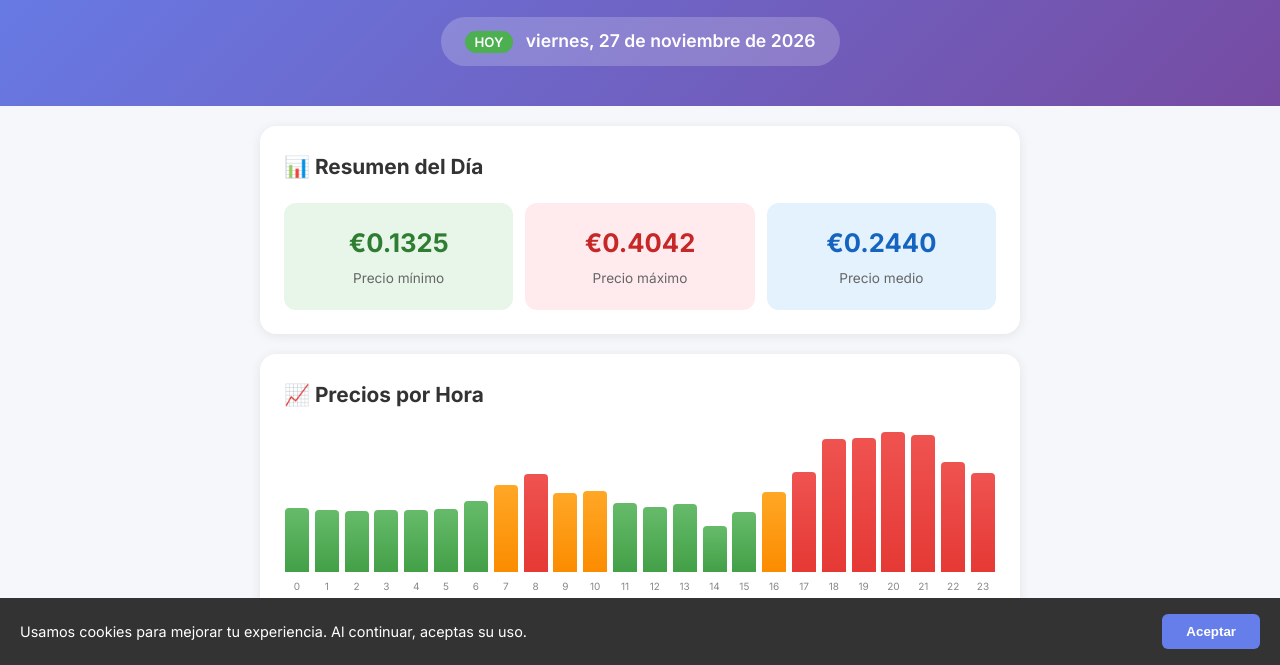
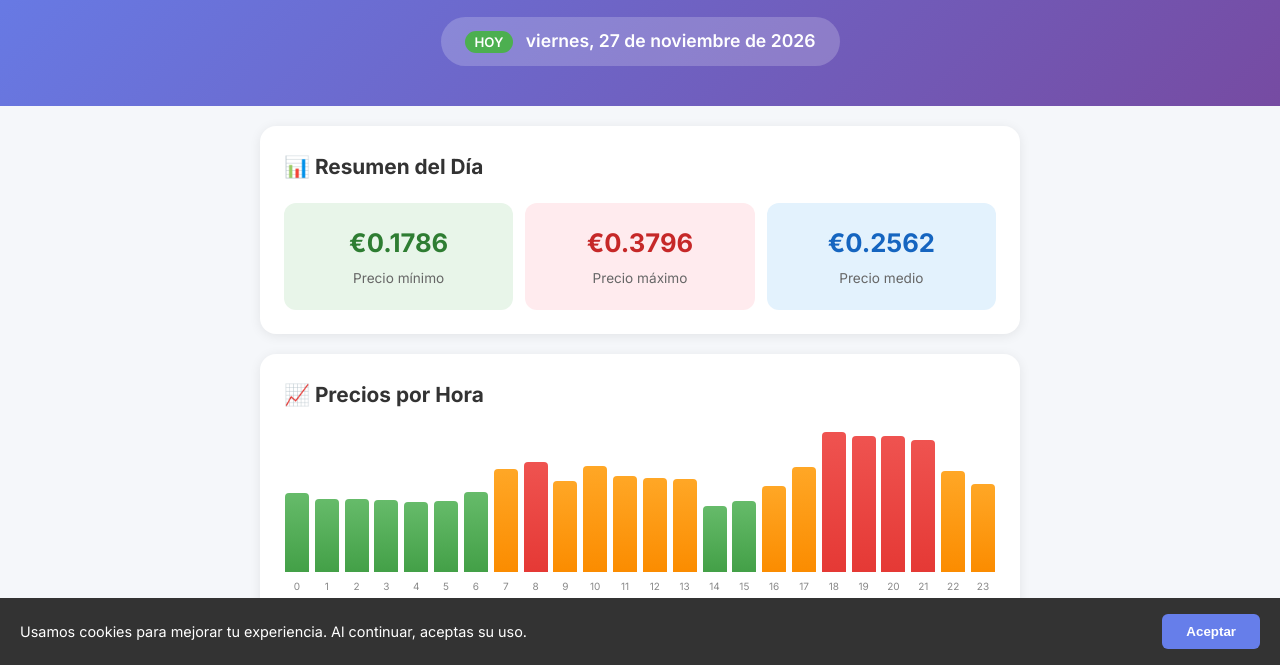
Before and after one commit to plc105226-byte/luzfacil, a plain HTML site: page index.html in a window 1280 px wide. Shown: the part 135-800 px from the top of the page. Drawn offline with Linux system fonts and the light colour scheme.

Commit message:
Update prices for 2026-11-27

```diff
--- a/index.html
+++ b/index.html
@@ -566,30 +566,30 @@
   <script>
     // PRICE DATA - Updated by update_prices.R
     const priceData = [
-      { hour: 0, price: 185.5 },
-      { hour: 1, price: 178.0 },
-      { hour: 2, price: 176.6 },
-      { hour: 3, price: 177.1 },
-      { hour: 4, price: 178.9 },
-      { hour: 5, price: 181.9 },
-      { hour: 6, price: 205.7 },
-      { hour: 7, price: 249.5 },
-      { hour: 8, price: 283.7 },
-      { hour: 9, price: 226.5 },
-      { hour: 10, price: 233.1 },
-      { hour: 11, price: 198.2 },
-      { hour: 12, price: 188.4 },
-      { hour: 13, price: 195.5 },
-      { hour: 14, price: 132.5 },
-      { hour: 15, price: 171.3 },
-      { hour: 16, price: 231.8 },
-      { hour: 17, price: 288.9 },
-      { hour: 18, price: 384.8 },
-      { hour: 19, price: 386.3 },
-      { hour: 20, price: 404.2 },
-      { hour: 21, price: 394.2 },
-      { hour: 22, price: 318.4 },
-      { hour: 23, price: 285.2 }
+      { hour: 0, price: 213.9 },
+      { hour: 1, price: 196.2 },
+      { hour: 2, price: 197.9 },
+      { hour: 3, price: 195.0 },
+      { hour: 4, price: 189.4 },
+      { hour: 5, price: 190.8 },
+      { hour: 6, price: 217.6 },
+      { hour: 7, price: 280.0 },
+      { hour: 8, price: 296.5 },
+      { hour: 9, price: 245.0 },
+      { hour: 10, price: 286.0 },
+      { hour: 11, price: 259.1 },
+      { hour: 12, price: 254.1 },
+      { hour: 13, price: 252.9 },
+      { hour: 14, price: 178.6 },
+      { hour: 15, price: 191.9 },
+      { hour: 16, price: 234.0 },
+      { hour: 17, price: 283.6 },
+      { hour: 18, price: 379.6 },
+      { hour: 19, price: 368.2 },
+      { hour: 20, price: 368.9 },
+      { hour: 21, price: 357.4 },
+      { hour: 22, price: 274.2 },
+      { hour: 23, price: 238.0 }
     ];
 
     function getSpainTime() {
```
